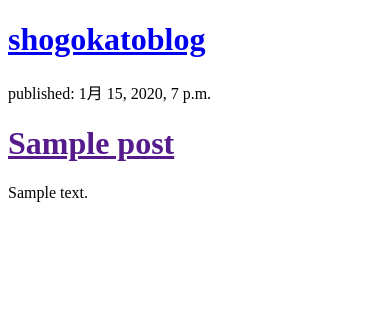
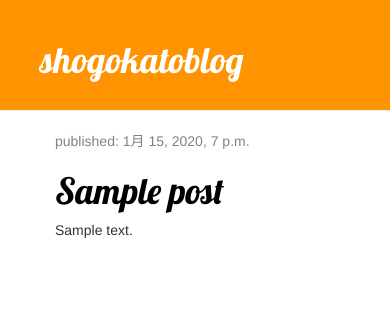
Before and after one commit to shogokatoxx/my-first-blog, a Django app: template blog/templates/blog/post_list.html in a window 390 px wide. Shown: the top 309 px of the page. Run offline with Django 3.2, Linux system fonts and the light colour scheme; the template is opened without the code that fills it: values that come from a table or form of the project are taken from there, others are empty; tables that the repository leaves empty hold one stand-in row (values such as "Sample post"); some libraries are stand-ins or nearby versions.

Commit message:
Added view and template for detailed blog post as well as CSS for the site.

```diff
--- /dev/null
+++ b/blog/static/css/blog.css
@@ -0,0 +1,50 @@
+/* body{
+  padding-left:15px;
+}
+h1 a{
+  color:#FCA205;
+  font-family:'Lobster';
+} */
+.page-header{
+  /* background-image:url(../images/bg-photograph.jpg);
+  background-repeat:no-repeat;
+  background-position:center center;
+  background-attachment:fixed;
+  background-size:cover; */
+  background-color:#ff9400;
+  /* height:200px; */
+  margin-top:0;
+  padding:20px 20px 20px 40px;
+}
+.page-header h1 , .page-header h1 a,.page-header h1 a:visited,.page-header h1 a:active{
+  color:#ffffff;
+  font-size:36px;
+  text-decoration:none;
+}
+.content{
+  margin-left:40px;
+}
+h1,h2,h3,h4{
+  font-family:'Lobster',cursive;
+}
+.date{
+  color:#828282;
+}
+.save{
+  float:right;
+}
+.post-form textarea,.post-form input{
+  width:100%;
+}
+.top-menu,.top-menu:hover,.top-menu:visited{
+  color:#ffffff;
+  float:right;
+  font-size:26px;
+  margin-right:20px;
+}
+.post{
+  margin-bottom:70px;
+}
+.post h1 a,.post h1 a:visited{
+  color:#000000;
+}
--- /dev/null
+++ b/blog/templates/blog/base.html
@@ -0,0 +1,44 @@
+{% load static %}
+<!DOCTYPE html>
+<html lang="ja">
+  <head>
+    <meta charset="utf-8">
+    <title>shogokatoxx_blog</title>
+    <link rel="stylesheet" href="//maxcdn.bootstrapcdn.com/bootstrap/3.2.0/css/bootstrap.min.css">
+    <link rel="stylesheet" href="//maxcdn.bootstrapcdn.com/bootstrap/3.2.0/css/bootstrap-theme.min.css">
+    <link href="//fonts.googleapis.com/css?family=Lobster&subset=latin,latin-ext" rel="stylesheet" type="text/css">
+    <link rel="stylesheet" href="{% static 'css/blog.css' %}">
+  </head>
+  <body>
+    <div class="page-header">
+      <h1><a href="/">shogokatoblog</a></h1>
+    </div>
+    <!-- これで項目の何が表示されるか指定できる -->
+    <!-- |linebreaksbrはpostのテキスト中の改行を段落に変換するフィルタに通す -->
+  <div class="content container">
+    <div class="row">
+      <div class="col-md-8">
+        {% block content %}
+        {% for post in posts %}
+          <div class="post">
+            <div class="date">
+              <p>published: {{ post.published_date }}</p>
+            </div>
+            <h1><a href="">{{ post.title }}</a></h1>
+            <p>{{ post.text|linebreaksbr }}</p>
+          </div>
+        {% endfor %}
+        {% endblock %}
+      </div>
+    </div>
+  </div>
+
+    <!-- これでリストの中身を表示できるが項目のタイトルしか表示できていない -->
+    <!-- {% for post in posts %}
+      {{ post }}
+    {% endfor %} -->
+
+    <!-- djangoはposts変数をオブジェクトのリストと認識してしまう -->
+    <!-- {{ posts }} -->
+  </body>
+</html>
--- a/blog/templates/blog/post_list.html
+++ b/blog/templates/blog/post_list.html
@@ -1,29 +1,12 @@
-<!DOCTYPE html>
-<html lang="ja">
-  <head>
-    <meta charset="utf-8">
-    <title>shogokatoxx_blog</title>
-  </head>
-  <body>
-    <div>
-      <h1><a href="/">shogokatoblog</a></h1>
+{% extends 'blog/base.html' %}
+{% block content %}
+{% for post in posts %}
+  <div class="post">
+    <div class="date">
+      <p>published: {{ post.published_date }}</p>
     </div>
-    <!-- これで項目の何が表示されるか指定できる -->
-    <!-- |linebreaksbrはpostのテキスト中の改行を段落に変換するフィルタに通す -->
-    {% for post in posts %}
-      <div>
-        <p>published: {{ post.published_date }}</p>
-        <h1><a href="">{{ post.title }}</a></h1>
-        <p>{{ post.text|linebreaksbr }}</p>
-      </div>
-    {% endfor %}
-
-    <!-- これでリストの中身を表示できるが項目のタイトルしか表示できていない -->
-    <!-- {% for post in posts %}
-      {{ post }}
-    {% endfor %} -->
-
-    <!-- djangoはposts変数をオブジェクトのリストと認識してしまう -->
-    <!-- {{ posts }} -->
-  </body>
-</html>
+    <h1><a href="{% url 'post_detail' pk=post.pk %}">{{ post.title }}</a></h1>
+    <p>{{ post.text|linebreaksbr }}</p>
+  </div>
+{% endfor %}
+{% endblock %}
--- a/blog/urls.py
+++ b/blog/urls.py
@@ -2,5 +2,6 @@ from django.urls import path
 from . import views
 
 urlpatterns = [
-    path('',views.post_list,name='post_list')
+    path('',views.post_list,name='post_list'),
+    path('post/<int:pk>',views.post_detail,name='post_detail'),
 ]
--- a/blog/views.py
+++ b/blog/views.py
@@ -1,4 +1,4 @@
-from django.shortcuts import render
+from django.shortcuts import render,get_object_or_404
 #.はカレントディレクトリ、もしくはカレントアプリケーションのこと。
 #views.pyとmodels.pyは同じディレクトリに置いてあるので.で記述できる
 from .models import Post
@@ -9,3 +9,7 @@ def post_list(request):
     #{}のなかにテンプレートに渡す値を入れる
     #{}のなかに引数を記述するときは名前と値をセットにする ''で囲んだほうが名前、後ろは値、クエリセットのこと
     return render(request,'blog/post_list.html',{'posts':posts})
+
+def post_detail(request,pk):
+    post = get_object_or_404(Post,pk=pk)
+    return render(request,'blog/post_detail.html',{'post':post})
```
Also changed, not shown: blog/templates/blog/post_detail.html (added, +13 -0 lines), blog/static/images/bg-photograph.jpg (added).
